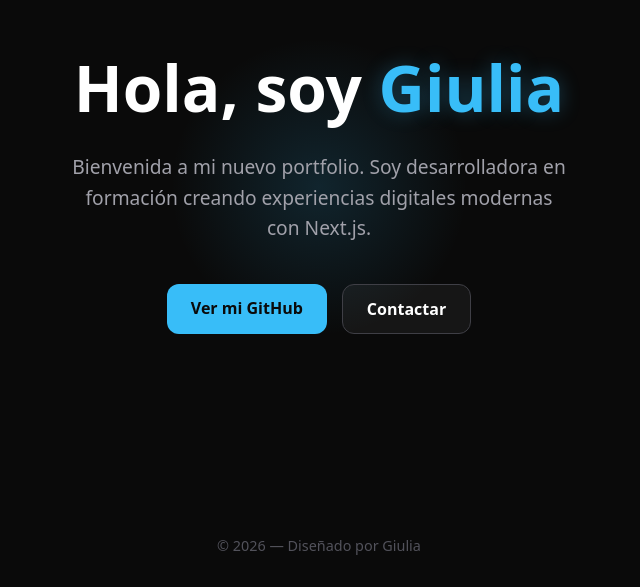
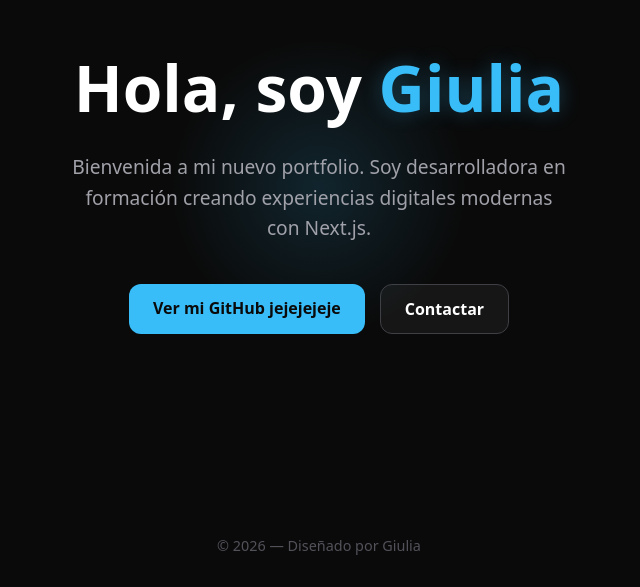
Before and after one commit to Giumts/mi-portfolio, a Next.js app: page / in a window 1280 px wide. Shown: the part 213-800 px from the top of the page, without its empty margins (321-961 px from the left). Built offline with nearby package versions, Linux system fonts and the light colour scheme.

Commit message:
cambio home page

```diff
--- a/src/app/page.js
+++ b/src/app/page.js
@@ -66,7 +66,7 @@ export default function Home() {
             transition: 'transform 0.2s'
           }}
         >
-          Ver mi GitHub
+          Ver mi GitHub jejejejeje
         </a>
 
         <a
```
Also changed, not shown: 1 other file (tests, documents, lock files or other folders).
